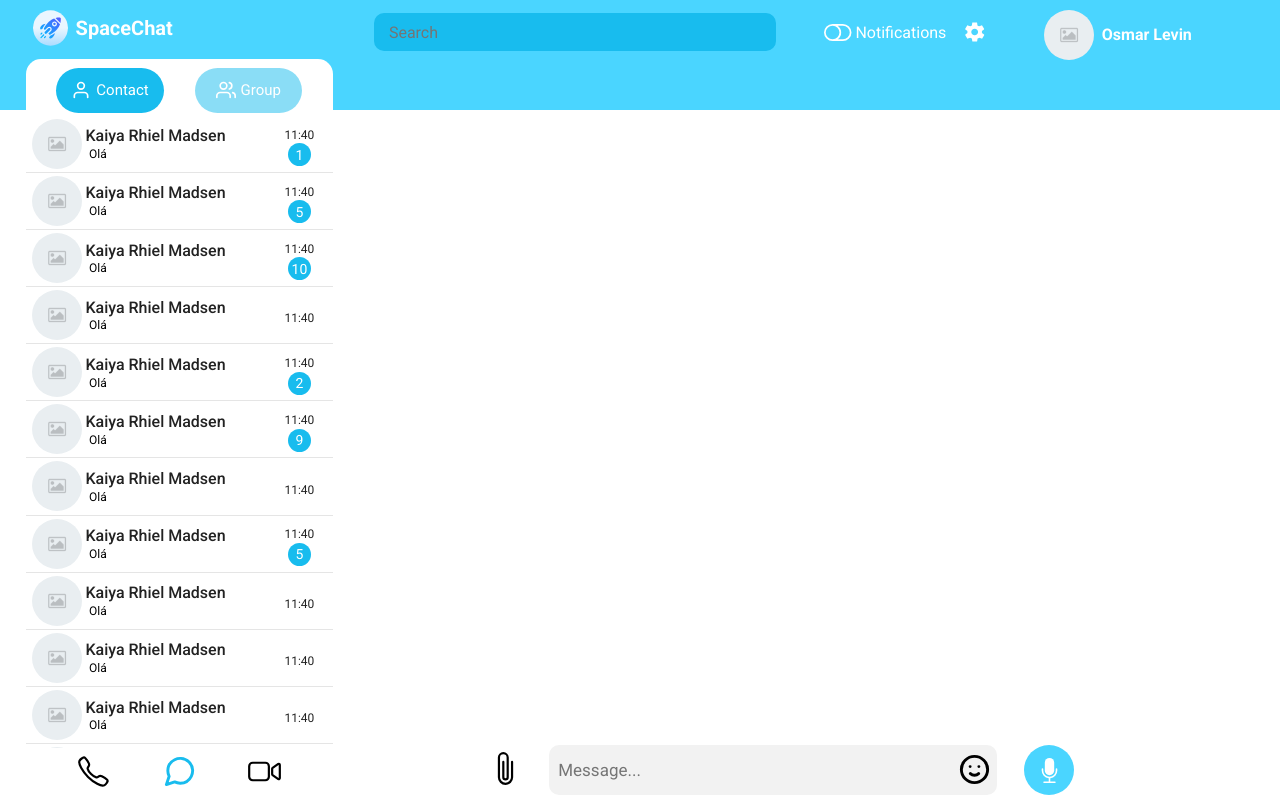
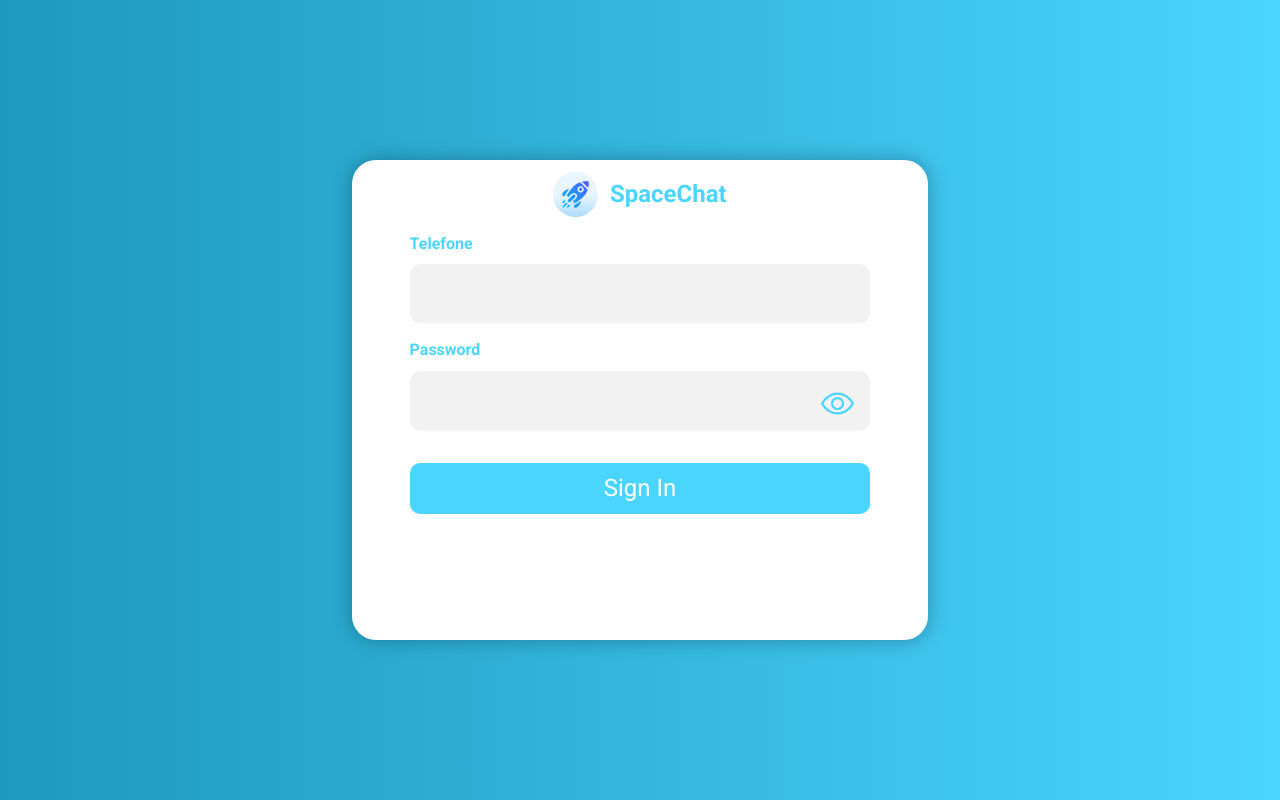
Before and after one commit to garciamendes/SpaceChat, a React (Create React App) app in the folder frontend/: page / in a window 1280 px wide. Built offline with nearby package versions, Linux system fonts and the light colour scheme.

Commit message:
Login screen with a small change in layout and functionality to show the password and hide. And navigation to the chat screen

```diff
--- a/frontend/src/containers/login/index.js
+++ b/frontend/src/containers/login/index.js
@@ -1,32 +1,75 @@
+// React
+import { useState } from 'react'
+
+// Third party
+import InputMask from "react-input-mask"
+import { IoEyeOutline, IoEyeOffOutline } from 'react-icons/io5'
+
 // Local
 import {
   Container,
   Login,
   Form
 } from './styles'
+import logo from '../../static/images/space.svg'
 
-import logo from './rocket.svg'
-import InputMask from "react-input-mask";
+export default function LoginChat({ history }) {
+
+  const [eyePassword, setEyePassword] = useState(false)
+
+  const [number, setNumber] = useState('')
+  const [password, setPassword] = useState('')
+
+  function handleGoHome(event) {
+    event.preventDefault()
+
+    if (number !== '' && password !== '') {
+      history.push('home-chat')
+    } else {
+      alert('Please fill in all fields')
+    }
 
 
-function login() {
+  }
+
+  function showPassword() {
+    setEyePassword(eyePassword ? false : true)
+  }
+
   return (
     <Container>
       <Login>
         <div className='logo'>
           <img src={logo} alt='logo' width='45' height='45' />
-          <h1>SpaceChat</h1>
+          <h2>SpaceChat</h2>
         </div>
         <Form>
           <h3>Telefone</h3>
-          <InputMask mask='(99) 9 9999-9999' />
+          <InputMask
+            mask='(99) 9 9999-9999'
+            className='input'
+            value={number}
+            onChange={(e) => setNumber(e.target.value)}
+          />
           <h3>Password</h3>
-          <input type='password' />
-          <button type='submit'>Sign In</button>
+          <div className='password-content'>
+            <input
+              className='input'
+              value={password}
+              onChange={(e) => setPassword(e.target.value)}
+              type={eyePassword ? 'text' : 'password'}
+            />
+            {eyePassword ? (
+              <IoEyeOffOutline size={35} onClick={showPassword} className='eye-icon' />
+            ) : (
+              <IoEyeOutline size={35} onClick={showPassword} className='eye-icon' />
+            )
+            }
+
+          </div>
+          <button onClick={handleGoHome} type='submit'>Sign In</button>
         </Form>
       </Login>
     </Container>
   )
 }
-
-export default login
--- a/frontend/src/containers/login/styles.js
+++ b/frontend/src/containers/login/styles.js
@@ -10,70 +10,92 @@ export const Container = styled.div`
   display: flex;
   justify-content: center;
   align-content: center;
-  height: 100vh;
+  height: 100%;
   background-image: linear-gradient(to left, #4AD5FF , #1E98BE );
-`;
+`
 
 export const Login = styled.div`
   text-align: center;
   align-self: center;
-  height: 50vh;
-  width: 50vh;
+  width: 45%;
+  height: 60%;
   border-radius: 24px;
   background-color: ${COLORS.White};
+  box-shadow: 0 0 20px rgba(0, 0, 0, .3);
 
 
-  .logo{
+  .logo {
     display: flex;
     justify-content: center;
-    padding-top: 10px;
+    align-items: center;
+    padding-top: 2%;
+
+    h2{
+      padding-left: 2%;
+      color: #4AD5FF;
+    }
   }
-
-  h1{
-    align-items: flex-end;
-    padding-top: 5px;
-    padding-left: 10px;
-    color: #4AD5FF;
-    font-size: 26px;
-  }
-`;
+`
 
 export const Form = styled.div`
   display: flex;
   flex-direction: column;
   justify-content: center;
-  padding-top: 10%;
+  padding-top: 3%;
 
-  h3{
-
+  h3 {
     align-self: flex-start;
-    padding-left: 30px;
-    padding-bottom: 20px;
+    padding-left: 10%;
+    padding-bottom: 2%;
     font-size: 16px;
     color: #4AD5FF;
   }
 
-  input{
-    margin-bottom: 20px;
+  .input {
+    margin-bottom: 3%;
     align-self: center;
-    padding: 20px;
+    text-align: center;
+    font-size: 20px;
+    padding: 3% 0;
     width: 80%;
-    border-radius: 24px;
+    border-radius: 10px;
     border: none;
     outline: none;
     background-color: #F2F2F2;
+    color: ${COLORS.PrimaryColor};
   }
 
-  button{
+  button {
     background-color: ${COLORS.PrimaryColor};
-    padding: 10px;
+    padding: 2%;
+    margin-top: 3%;
     outline: none;
     border: none;
-    border-radius: 24px;
-    width: 40%;
+    border-radius: 10px;
+    width: 80%;
     align-self: center;
     color: ${COLORS.White};
     font-size: 24px;
     cursor: pointer;
   }
-`;
+
+  .password-content {
+    position: relative;
+    display: flex;
+    align-self: center;
+    width: 80%;
+
+    input {
+      width: 100%;
+      padding: 4% 0;
+    }
+
+    .eye-icon {
+      cursor: pointer;
+      position: absolute;
+      top: 15px;
+      right: 15px;
+      color: ${COLORS.PrimaryColor};
+    }
+  }
+`
--- a/frontend/src/router.js
+++ b/frontend/src/router.js
@@ -6,15 +6,15 @@ import {
 } from 'react-router-dom'
 
 // Local
-import login from './containers/login'
+import Login from './containers/Login'
 import Home from './containers/Home'
 
 export default function Routes() {
   return (
     <BrowserRouter>
       <Switch>
-        <Route path='/login' exact component={login}/>
-        <Route path='/' component={Home}/>
+        <Route path='/' exact component={Login}/>
+        <Route path='/home-chat' component={Home}/>
       </Switch>
     </BrowserRouter>
   )
```
Also changed, not shown: frontend/src/static/rocket.svg (deleted).
